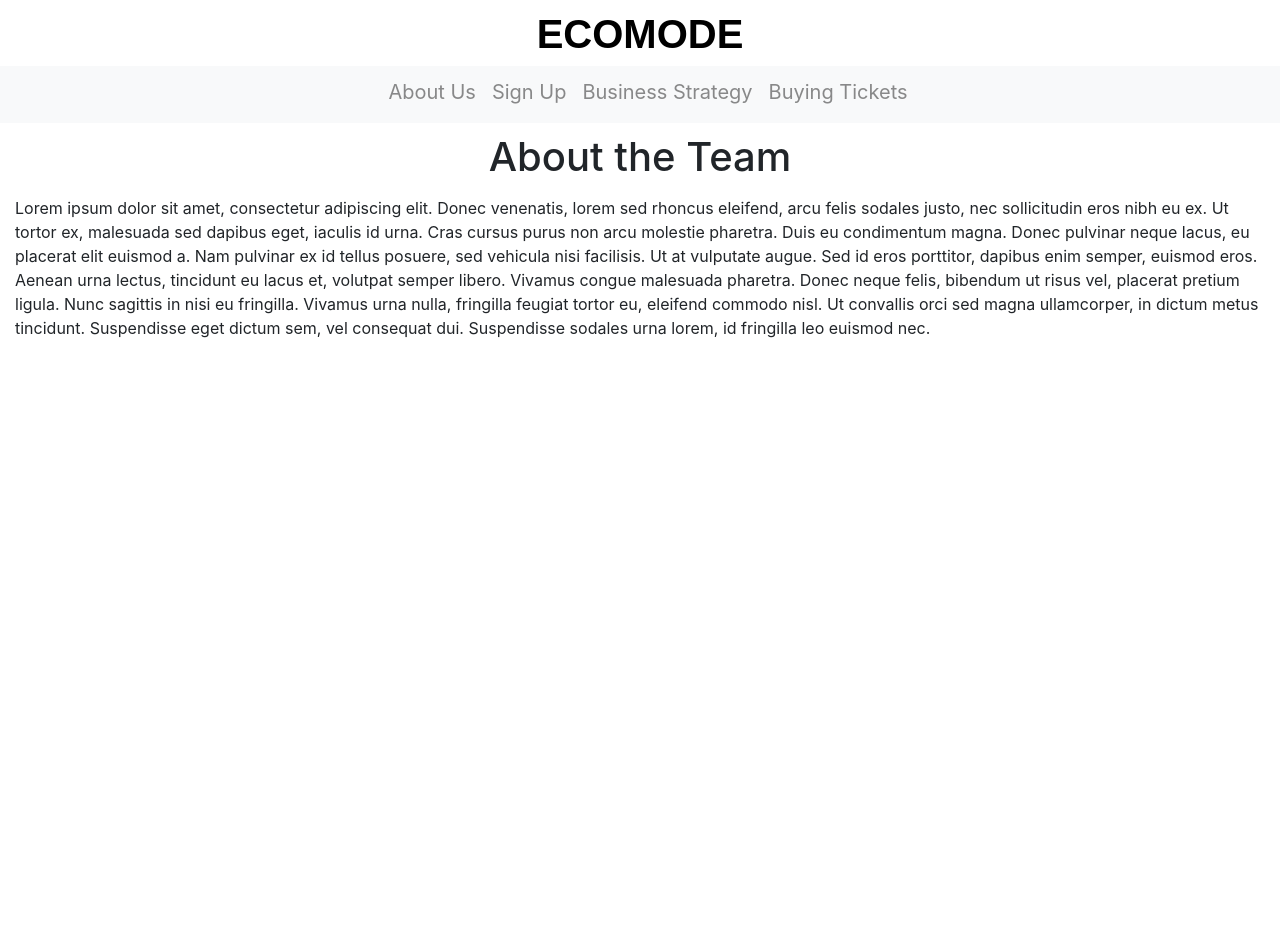
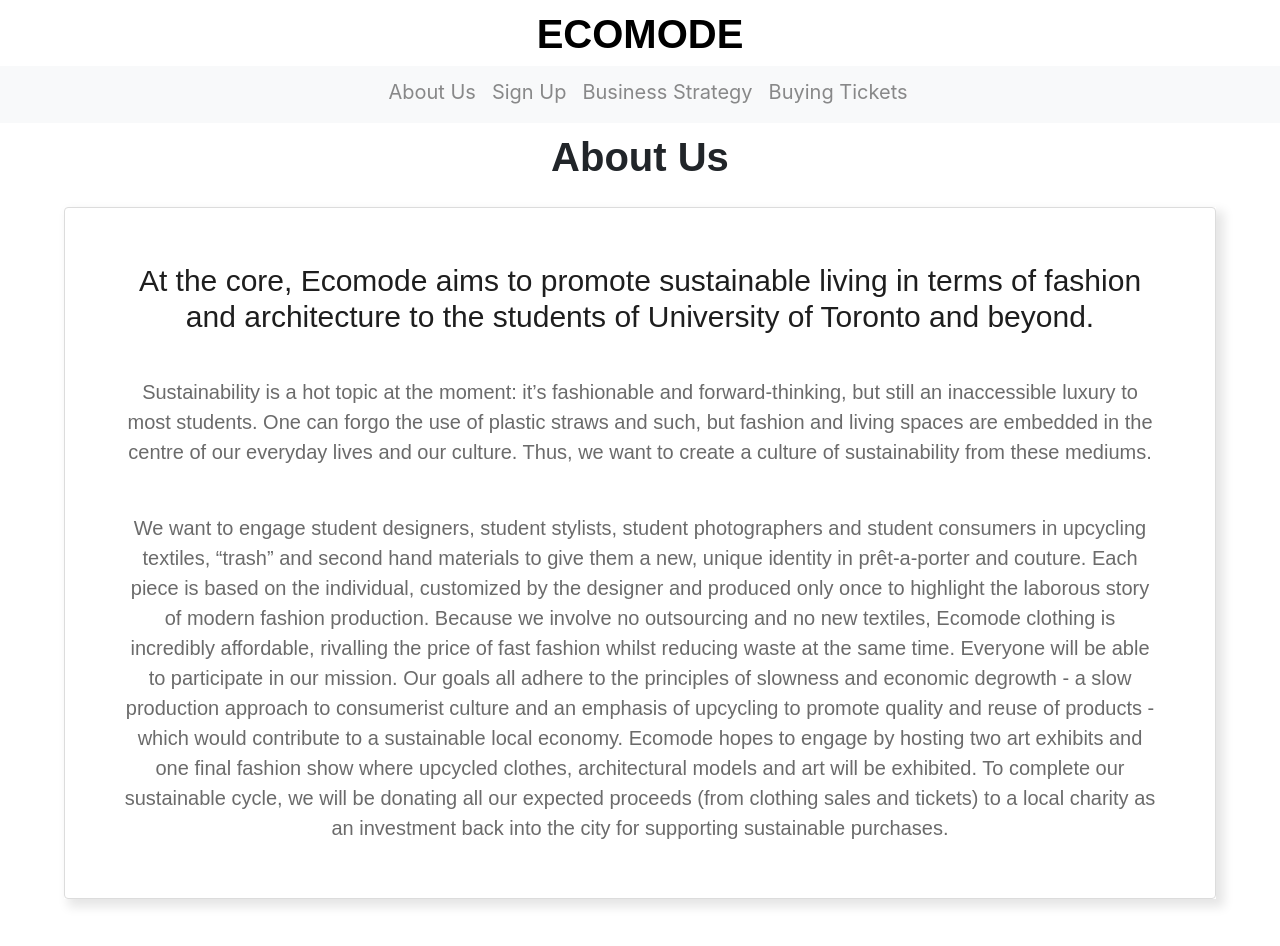
Before and after one commit to muhammadskhattak/ecomode, a React (Create React App) app: page /about in a window 1280 px wide. Shown: the top 946 px of the page. Before the commit the page ends 800 px from the top, so only its background shows below. Built offline with nearby package versions, Linux system fonts and the light colour scheme.

Commit message:
Added about page card thing

```diff
--- a/src/About/About.js
+++ b/src/About/About.js
@@ -1,13 +1,43 @@
 import React from 'react';
 import EcomodeNav from '../GlobalComponents/EcomodeNav';
-import '../Stylesheets/App.css'
+// import '../Stylesheets/App.css'
+import '../Stylesheets/Home.css'
+import {Card, CardImg, CardText, CardBody, CardTitle, CardSubtitle, Button} from 'reactstrap';
 
 const about = (props) => {
   return (
     <div>
       <EcomodeNav />
-      <h1 className='header'>About the Team</h1>
-      <p className='paragraph'>Lorem ipsum dolor sit amet, consectetur adipiscing elit. Donec venenatis, lorem sed rhoncus eleifend, arcu felis sodales justo, nec sollicitudin eros nibh eu ex. Ut tortor ex, malesuada sed dapibus eget, iaculis id urna. Cras cursus purus non arcu molestie pharetra. Duis eu condimentum magna. Donec pulvinar neque lacus, eu placerat elit euismod a. Nam pulvinar ex id tellus posuere, sed vehicula nisi facilisis. Ut at vulputate augue. Sed id eros porttitor, dapibus enim semper, euismod eros. Aenean urna lectus, tincidunt eu lacus et, volutpat semper libero. Vivamus congue malesuada pharetra. Donec neque felis, bibendum ut risus vel, placerat pretium ligula. Nunc sagittis in nisi eu fringilla. Vivamus urna nulla, fringilla feugiat tortor eu, eleifend commodo nisl. Ut convallis orci sed magna ullamcorper, in dictum metus tincidunt. Suspendisse eget dictum sem, vel consequat dui. Suspendisse sodales urna lorem, id fringilla leo euismod nec. </p>
+      <h1 className='pageHeader'>About Us</h1>
+      <div className="CardContainer">
+          <Card body inverse style={{backgroundColor: "#FFFFFF", borderColor: "#DCDCDC"}}>
+            {/* <CardImg className="CardImage text-center" src={banner}/> This is how one would insert image into a card */}
+            <CardBody className="CardBody">
+              <CardTitle className="CardTitle text-center">
+                At the core, Ecomode aims to promote sustainable living in terms of fashion and architecture
+                to the students of University of Toronto and beyond.
+              </CardTitle>
+              {/* <CardSubtitle className="CardSubtitle text-center">Some subtitle text</CardSubtitle> */}
+              <CardText className="CardSubtitle text-center">
+                Sustainability is a hot topic at the moment: it’s fashionable and forward-thinking, but still an inaccessible luxury to most students.
+                One can forgo the use of plastic straws and such, but fashion and living spaces are embedded in the centre of our everyday lives and our culture.
+                Thus, we want to create a culture of sustainability from these mediums.
+              </CardText>
+              <CardText className="CardSubtitle text-center">
+                We want to engage student designers, student stylists, student photographers and student consumers in upcycling textiles, “trash” and second hand
+                materials to give them a new, unique identity in prêt-a-porter and couture. Each piece is based on the individual, customized by the designer and
+                produced only once to highlight the laborous story of modern fashion production.
+                Because we involve no outsourcing and no new textiles, Ecomode clothing is incredibly affordable, rivalling the price of fast fashion whilst
+                reducing waste at the same time. Everyone will be able to participate in our mission.
+                Our goals all adhere to the principles of slowness and economic degrowth - a slow production approach to consumerist culture and an emphasis of
+                upcycling to promote quality and reuse of products - which would contribute to a sustainable local economy. Ecomode hopes to engage by hosting
+                two art exhibits and one final fashion show where upcycled clothes, architectural models and art will be exhibited. To complete our sustainable
+                cycle, we will be donating all our expected proceeds (from clothing sales and tickets) to a local charity as an investment back into the city for
+                supporting sustainable purchases.
+              </CardText>
+            </CardBody>
+          </Card>
+        </div>
     </div>
   );
 }
```
